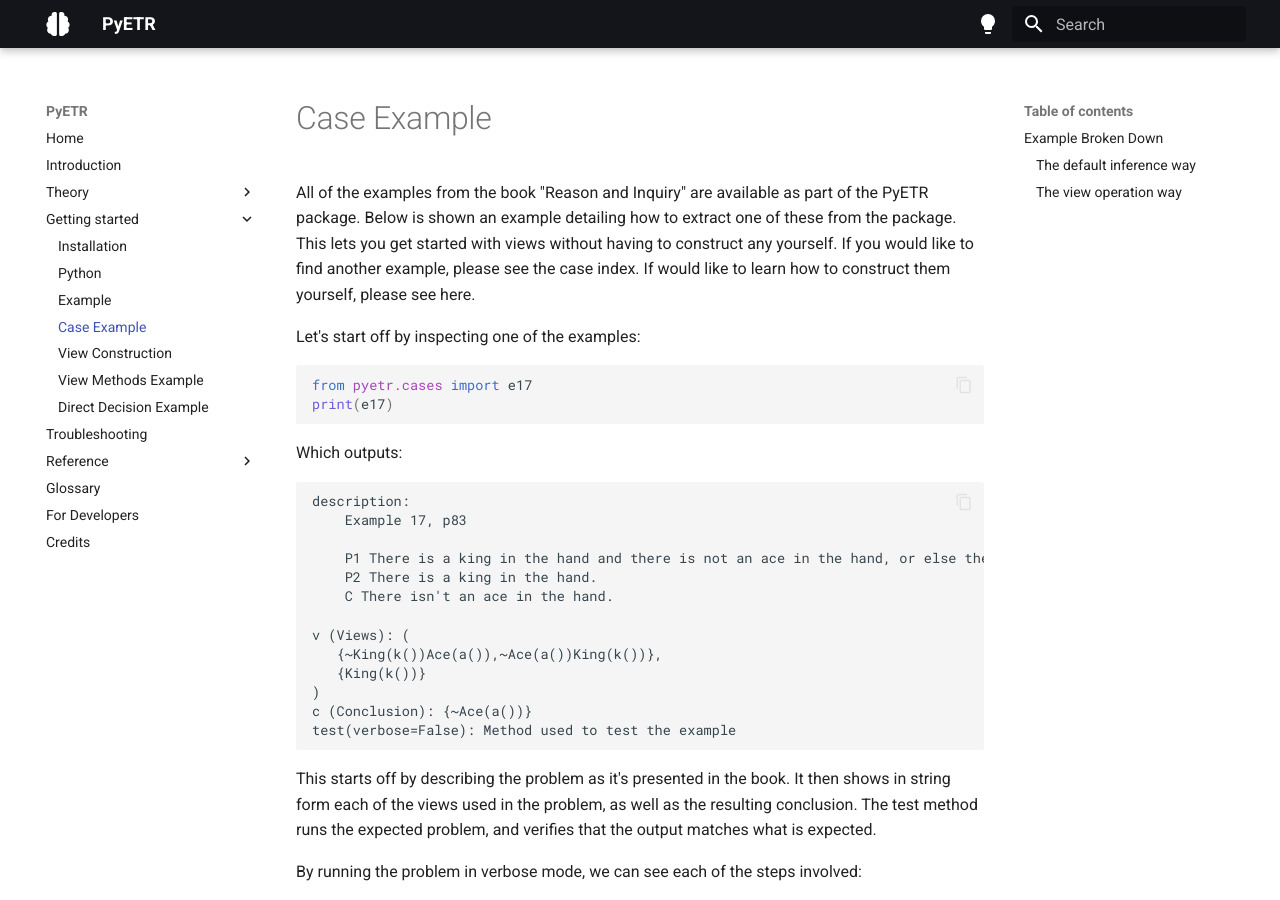
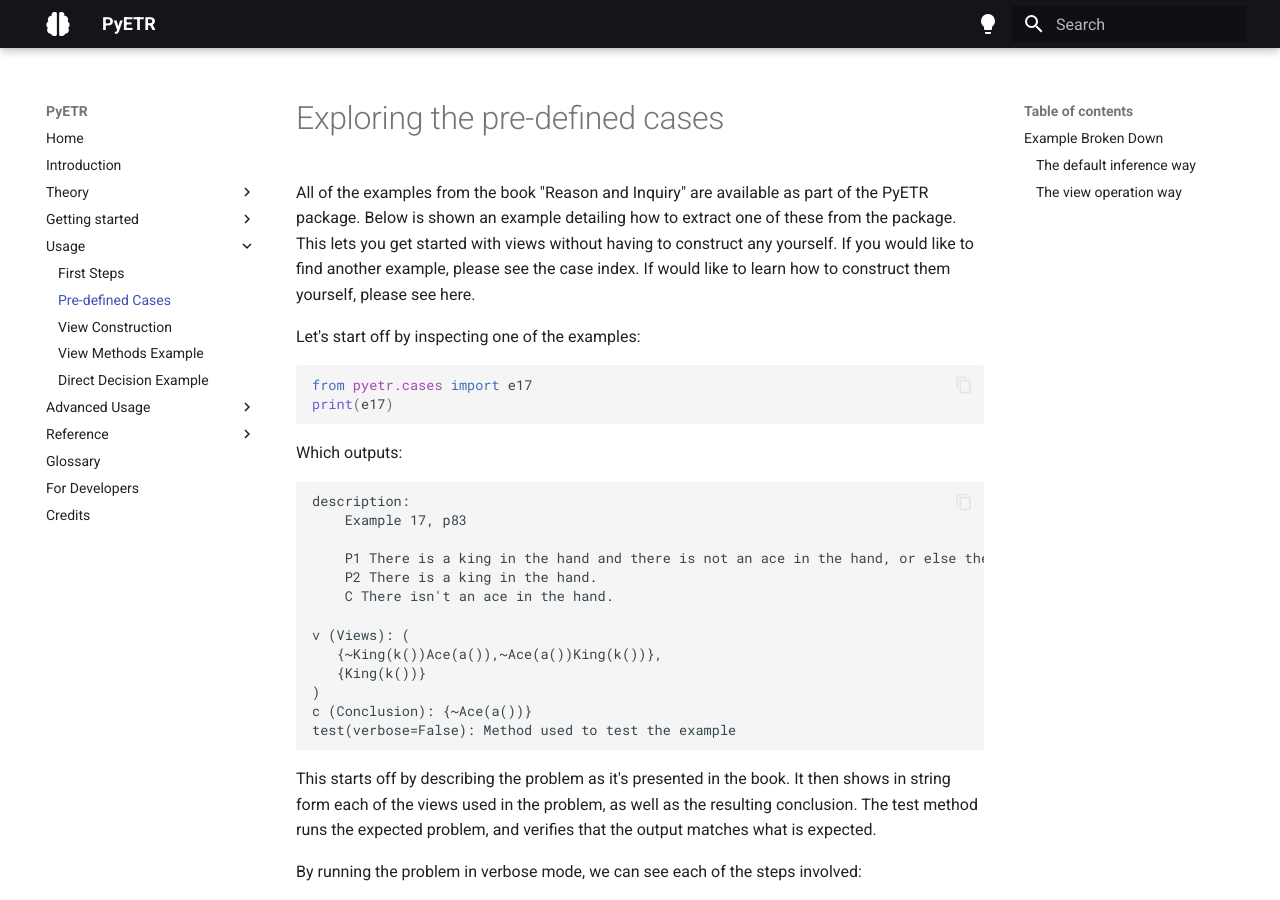
Before and after one commit to juancadile/PyETR-myfork, an MkDocs documentation site: the page built from docs/getting_started/case_example.md, in a window 1280 px wide and 900 px high. Built offline with MkDocs 1.6.1 and Material for MkDocs 9.7.7, drawn with Linux system fonts in a browser that asks for light colours.

Commit message:
Added more docs, added pages to mkdocs file

```diff
--- a/docs/getting_started/case_example.md
+++ b/docs/getting_started/case_example.md
@@ -1,4 +1,4 @@
-# Case Example
+# Exploring the pre-defined cases
 
 All of the examples from the book "Reason and Inquiry" are available as part of the PyETR package. Below is shown an example detailing how to extract one of these from the package. This lets you get started with views without having to construct any yourself. If you would like to find another example, please see the case index. If would like to learn how to construct them yourself, please see here.
 
--- a/mkdocs.yml
+++ b/mkdocs.yml
@@ -9,13 +9,17 @@
   - 'Getting started':
     - 'Installation': 'getting_started/installation.md'
     - 'Python': 'getting_started/getting_started_with_python.md'
-    - 'Example': 'getting_started/example.md'
-    - 'Case Example': 'getting_started/case_example.md'
+  - 'Usage':
+    - 'First Steps': 'getting_started/example.md'
+    - 'Pre-defined Cases': 'getting_started/case_example.md'
     - 'View Construction': 'getting_started/view_construction.md'
     - 'View Methods Example': 'getting_started/view_methods_example.md'
     - 'Direct Decision Example': 'getting_started/direct_decision_example.md'
-
-  - 'Troubleshooting': 'troubleshooting.md'
+  - 'Advanced Usage':
+    - 'Defining Inference': 'defining_inference.md'
+    - 'Func Callers': 'func_callers.md'
+    - 'Troubleshooting': 'troubleshooting.md'
+    - 'Equality': 'view_equality_and_equivalence.md'
   - 'Reference':
     - 'Case Index': 'case_index.md'
     - 'View Methods': 'view_methods.md'
```
Also changed, not shown: docs/getting_started/example.md (+1 -1 lines), docs/func_callers.md (added).
